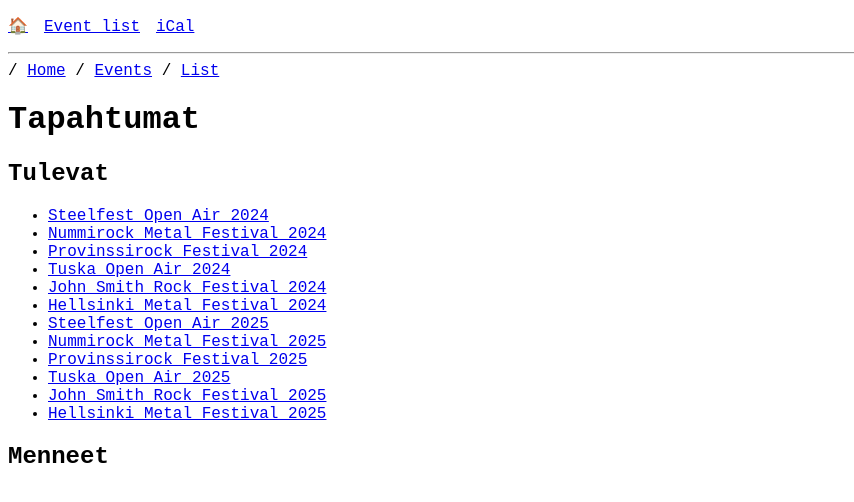
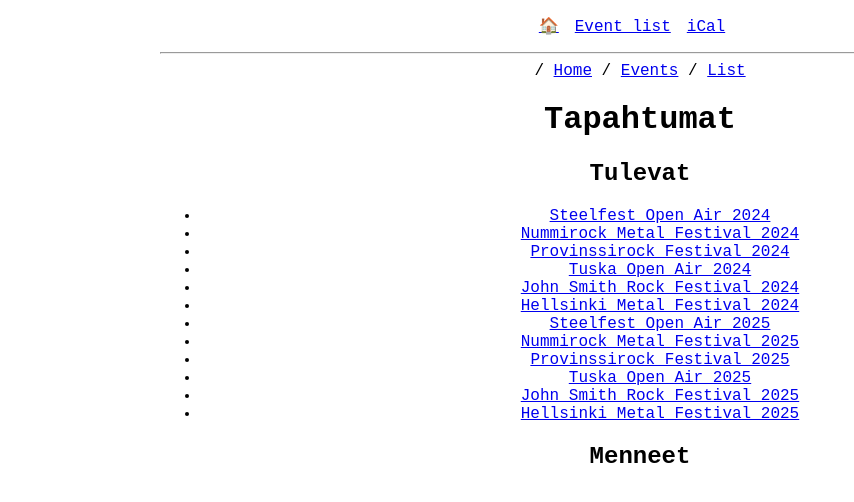
Before and after one commit to taasko/jamit-app, a React (Vite) app: page /events/list in a window 1280 px wide. Shown: the top 502 px of the page, without its empty margins (0-854 px from the left). Built offline with nearby package versions, Linux system fonts and the light colour scheme.

Commit message:
feat: bring ui to center

```diff
--- a/src/Events/ICal.module.css
+++ b/src/Events/ICal.module.css
@@ -10,6 +10,7 @@
   display: grid;
   grid-gap: 0.1em;
   grid-template-columns: max-content max-content;
+  justify-content: center;
 
   label {
     text-align: right;
--- a/src/Events/List.tsx
+++ b/src/Events/List.tsx
@@ -1,13 +1,16 @@
 import { Link, useLoaderData } from "react-router-dom";
 import { FestivalEvent } from ".";
 import { getEventTitle, getPastEvents, getUpcomingEvents } from "./event";
+import globalClasses from "../global.module.css";
 
 type LoaderData = {
   events: FestivalEvent[];
 };
 
 const EventList = (events: FestivalEvent[]) => (
-  <ul>{events.map((e) => EventListItem(e))}</ul>
+  <ul className={globalClasses.unstyledUl}>
+    {events.map((e) => EventListItem(e))}
+  </ul>
 );
 
 const EventListItem = (event: FestivalEvent) => (
--- a/src/Root.tsx
+++ b/src/Root.tsx
@@ -1,11 +1,11 @@
 import { Outlet } from "react-router-dom";
 import Nav from "./Nav/Nav.tsx";
 import Breadcrumbs from "./Nav/Breadcumbs.tsx";
-import "./global.module.css";
+import globalClasses from "./global.module.css";
 
 export default function Root() {
   return (
-    <>
+    <div className={globalClasses.container}>
       <Nav />
 
       <hr />
@@ -13,6 +13,6 @@ export default function Root() {
       <Breadcrumbs />
 
       <Outlet />
-    </>
+    </div>
   );
 }
--- a/src/global.module.css
+++ b/src/global.module.css
@@ -6,11 +6,35 @@ body {
     sans-serif;
 }
 
+.container {
+  width: 960px;
+  max-width: 100%;
+  margin: 0 auto;
+  text-align: center;
+}
+
 .unstyled-ul {
   list-style-type: none;
   padding-left: 0;
 }
 
+.unstyled-button {
+  border: 0;
+  background: none;
+  cursor: pointer;
+}
+
 .line-through {
   text-decoration: line-through;
 }
+
+@media (prefers-color-scheme: dark) {
+  body {
+    background-color: rgb(28, 28, 28);
+    color: rgb(238, 238, 238);
+  }
+
+  a {
+    color: rgb(238, 238, 238);
+  }
+}
```
